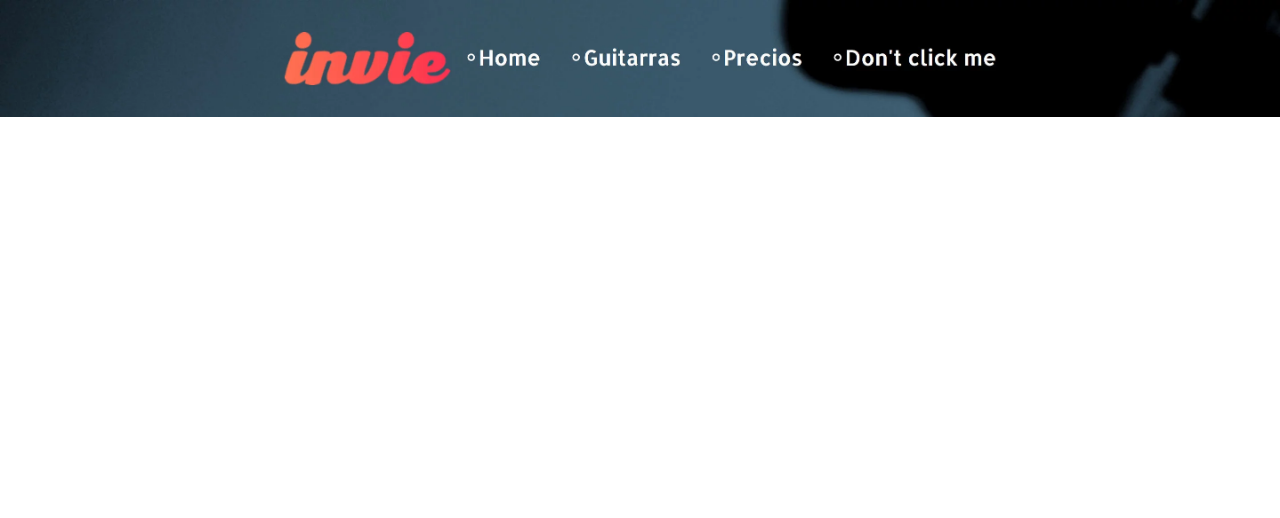
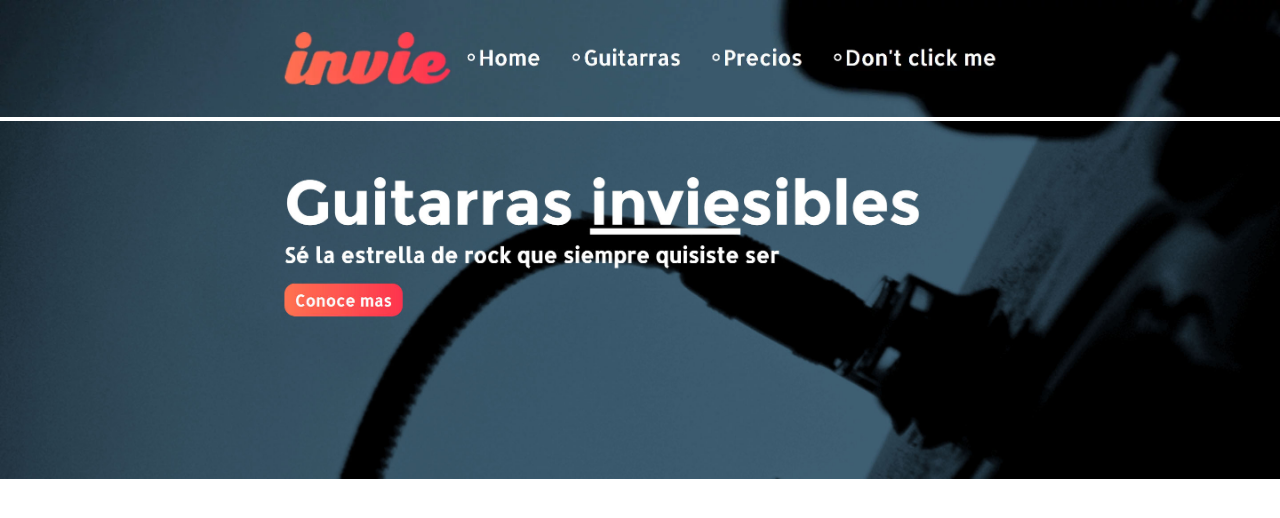
Before and after one commit to fabian0896/invi-guitarras, a plain HTML site: page index.html in a window 1280 px wide. Drawn offline with Linux system fonts and the light colour scheme.

Commit message:
se agrego el hero

```diff
--- a/index.html
+++ b/index.html
@@ -9,5 +9,6 @@
 </head>
 <body>
     <img class="header" src="./imagenes/header_0fdd3fdf-3dcc-4466-8a28-4cbcc02a2c6e.webp" alt="">
+    <img src="./imagenes/hero_51f6ca4a-043f-4384-bf2d-0276833261fc.jpg" alt="">
 </body>
 </html>
--- a/style.css
+++ b/style.css
@@ -3,6 +3,7 @@ body{
     padding: 0;
 }
 
-.header{
-    width: 100%;
+img{
+    max-width: 100%;
+    margin: 0;
 }
```
